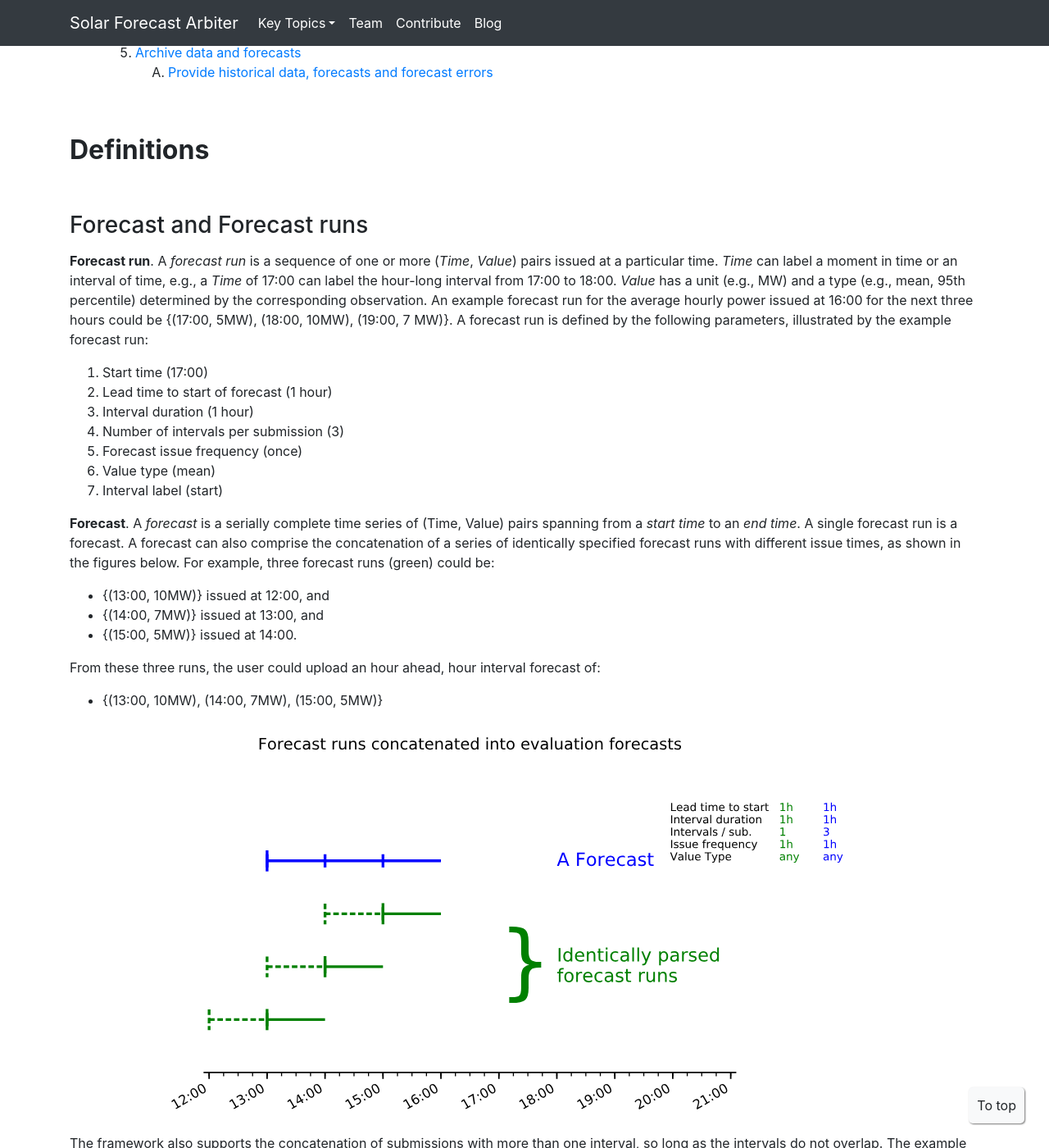
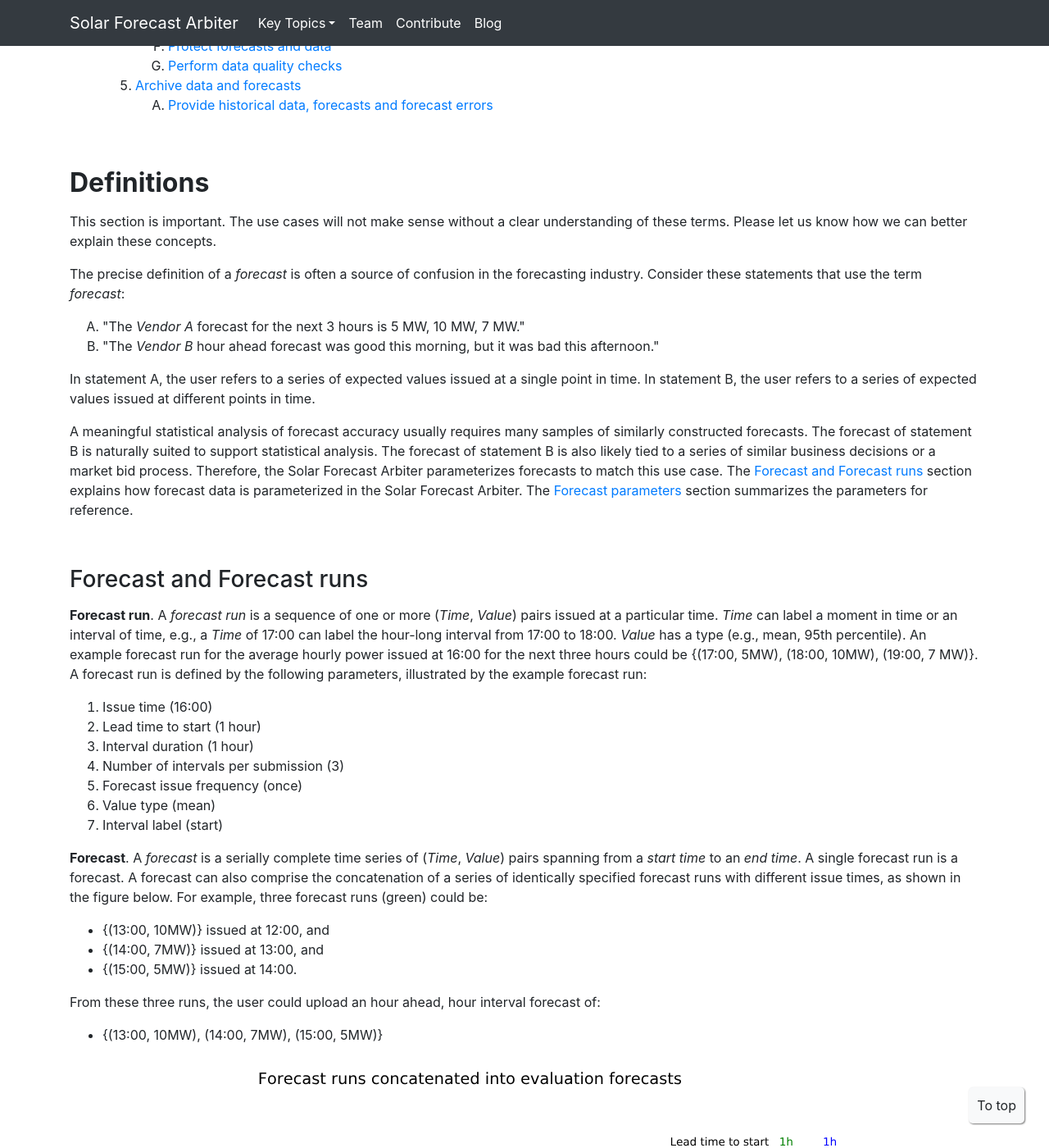
Before and after one commit to SolarArbiter/SolarArbiter.github.io, a Jekyll site: the page built from usecases.md, in a window 1280 px wide and 1400 px high, scrolled down 1489 px. Shown: the whole window at 82% size. Built offline with Jekyll 4.4.1, drawn with Linux system fonts in a browser that asks for light colours; comment, search, counter and statistics services are not loaded; our own code applies the rules of GitHub Pages for plain Markdown files; some of the changed text lies outside the part shown.

Commit message:
spinning the wheels

```diff
--- a/usecases.md
+++ b/usecases.md
@@ -10,6 +10,8 @@ permalink: /usecases/
 {: .anchor }
 This document describes Solar Forecast Arbiter use cases and their associated requirements, and Solar Forecast Arbiter framework functional capabilities.
 
+The Solar Forecast Arbiter is primarily designed to support the evaluation of solar forecasts that are useful for solar forecast users. It is not a general purpose weather forecast analysis tool.
+
 Use cases are grouped into two categories:
 
 1. [Evaluate forecasts](#evaulatefx). These use cases anticipate a framework user whose primary interest is comparing one or more forecasts to data. Forecast quantities can include irradiance, power or load, and can vary in lead time, interval and horizon. The framework can evaluate deterministic forecasts, event forecasts and probabilistic forecasts.
@@ -21,7 +23,7 @@ Framework functional capabilities are grouped into three categories:
 2. [Administer the framework](#administer)
 3. [Archive data and forecasts](#archive)
 
-Additional documents will be created to refine topics including metrics, benchmark forecasts, data formats, data sharing, and legal considerations through continued stakeholder engagement.
+Metrics, benchmark forecasts, data formats, data sharing policies, and legal considerations will be detailed in other documents.
 
 ## Contents  {#contents}
 <div>
@@ -82,20 +84,33 @@ Additional documents will be created to refine topics including metrics, benchma
 ## Definitions  {#definitions}
 {: .anchor}
 
+This section is important. The use cases will not make sense without a clear understanding of these terms. Please let us know how we can better explain these concepts.
+
+The precise definition of a *forecast* is often a source of confusion in the forecasting industry. Consider these statements that use the term *forecast*:
+
+<ol type="A">
+  <li>"The <em>Vendor A</em> forecast for the next 3 hours is 5 MW, 10 MW, 7 MW."</li>
+  <li>"The <em>Vendor B</em> hour ahead forecast was good this morning, but it was bad this afternoon."</li>
+</ol>
+
+In statement A, the user refers to a series of expected values issued at a single point in time. In statement B, the user refers to a series of expected values issued at different points in time.
+
+A meaningful statistical analysis of forecast accuracy usually requires many samples of similarly constructed forecasts. The forecast of statement B is naturally suited to support statistical analysis. The forecast of statement B is also likely tied to a series of similar business decisions or a market bid process. Therefore, the Solar Forecast Arbiter parameterizes forecasts to match this use case. The [Forecast and Forecast runs](#forecastdef) section explains how forecast data is parameterized in the Solar Forecast Arbiter. The [Forecast parameters](#forecastparams) section summarizes the parameters for reference.
+
 ### Forecast and Forecast runs {#forecastdef}
 {: .anchor}
 
-**Forecast run**. A _forecast run_ is a sequence of one or more (_Time_, _Value_) pairs issued at a particular time. _Time_ can label a moment in time or an interval of time, e.g., a _Time_ of 17:00 can label the hour-long interval from 17:00 to 18:00. _Value_ has a unit (e.g., MW) and a type (e.g., mean, 95th percentile) determined by the corresponding observation. An example forecast run for the average hourly power issued at 16:00 for the next three hours could be {(17:00, 5MW), (18:00, 10MW), (19:00, 7 MW)}. A forecast run is defined by the following parameters, illustrated by the example forecast run:
+**Forecast run**. A _forecast run_ is a sequence of one or more (_Time_, _Value_) pairs issued at a particular time. _Time_ can label a moment in time or an interval of time, e.g., a _Time_ of 17:00 can label the hour-long interval from 17:00 to 18:00. _Value_ has a type (e.g., mean, 95th percentile). An example forecast run for the average hourly power issued at 16:00 for the next three hours could be {(17:00, 5MW), (18:00, 10MW), (19:00, 7 MW)}. A forecast run is defined by the following parameters, illustrated by the example forecast run:
 
-1. Start time (17:00)
-2. Lead time to start of forecast (1 hour)
+1. Issue time (16:00)
+2. Lead time to start (1 hour)
 3. Interval duration (1 hour)
 4. Number of intervals per submission (3)
 5. Forecast issue frequency (once)
 6. Value type (mean)
 7. Interval label (start)
 
-**Forecast**. A _forecast_ is a serially complete time series of (Time, Value) pairs spanning from a _start time_ to an _end time_. A single forecast run is a forecast. A forecast can also comprise the concatenation of a series of identically specified forecast runs with different issue times, as shown in the figures below. For example, three forecast runs (green) could be:
+**Forecast**. A _forecast_ is a serially complete time series of (*Time*, *Value*) pairs spanning from a _start time_ to an _end time_. A single forecast run is a forecast. A forecast can also comprise the concatenation of a series of identically specified forecast runs with different issue times, as shown in the figure below. For example, three forecast runs (green) could be:
 
 - {(13:00, 10MW)} issued at 12:00, and
 - {(14:00, 7MW)} issued at 13:00, and
@@ -125,13 +140,15 @@ A stretch goal is to support the use case of analyzing multiple forecast runs wi
 
 A _forecast_ is a piecewise-continuous time series of values parameterized by:
 
-1. Start time
-2. Lead time to start of forecast
-3. Interval duration
-4. Intervals per submission
-5. Forecast issue frequency
-6. Value type (e.g. mean, max, 95th percentile, instantaneous)
-7. Interval label (start or end)
+1. Issue time - The time of day that a forecast is issued, e.g. 13:00. Multiple issue times are uniquely determined by any one issue time and *forecast issue frequency*.
+2. Lead time to start - The difference between each *issue time* and the start of the first forecast interval, e.g. 1 hour.
+3. Interval duration - The length of time that each data point represents, e.g. 5 minutes, 1 hour.
+4. Intervals per submission - The number of intervals in each forecast submission, e.g. 12.
+5. Forecast issue frequency - The frequency at which new forecasts are issued, e.g. 1 hour, 6 hours, 1 day.
+6. Value type - The type of the data in the forecast, e.g. mean, max, 95th percentile, instantaneous.
+7. Interval label - Indicates if a *time* labels the start or the end of an interval.
+
+A forecast must be associated with a pre-defined observation data point. The observation data point defines forecast parameters such as geographic location and units; the forecast does not define these parameters.
 
 See the [Forecast and Forecast runs](#forecastdef) section above for examples.
 
@@ -147,7 +164,7 @@ The _framework administrator_ operates Solar Forecast Arbiter, ensures data secu
 ## Use cases  {#usecases}
 {: .anchor}
 
-A use case describes a sequence of actions taken by a framework user to achieve a goal. Use cases are grouped into two categories: Evaluate forecasts, and Analyze forecasts. From each use case a list of framework requirements is developed. A use case may adopt, expand, or modify the requirements of another use case.
+A use case describes a sequence of actions to achieve a goal. Use cases are grouped into two categories: Evaluate forecasts, and Analyze forecasts. From each use case a list of framework requirements is developed. To reduce repeating requirements, a use case may adopt, expand, or modify the requirements of another use case.
 
 ### 1. Evaluate forecasts  {#evaulatefx}
 {: .anchor}
```
Also changed, not shown: other parts of usecases.md (+2 -2 lines).
